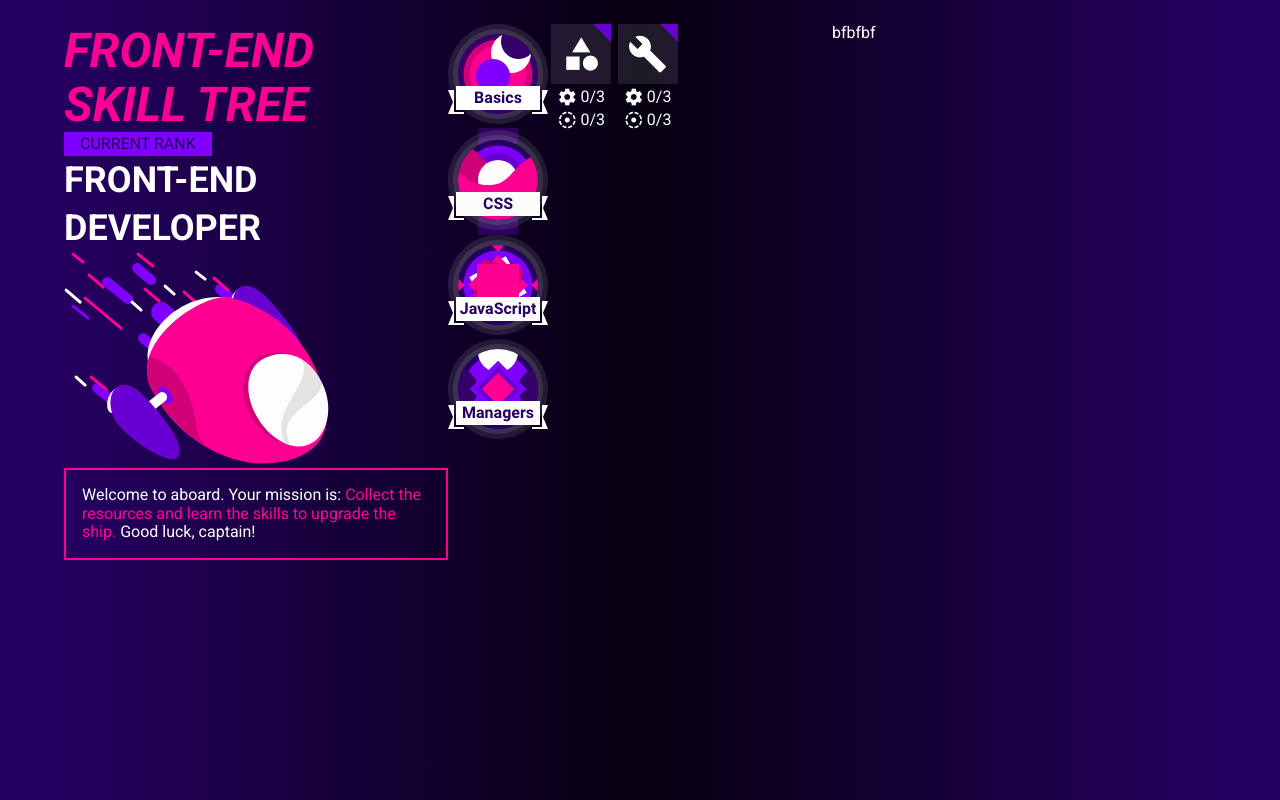
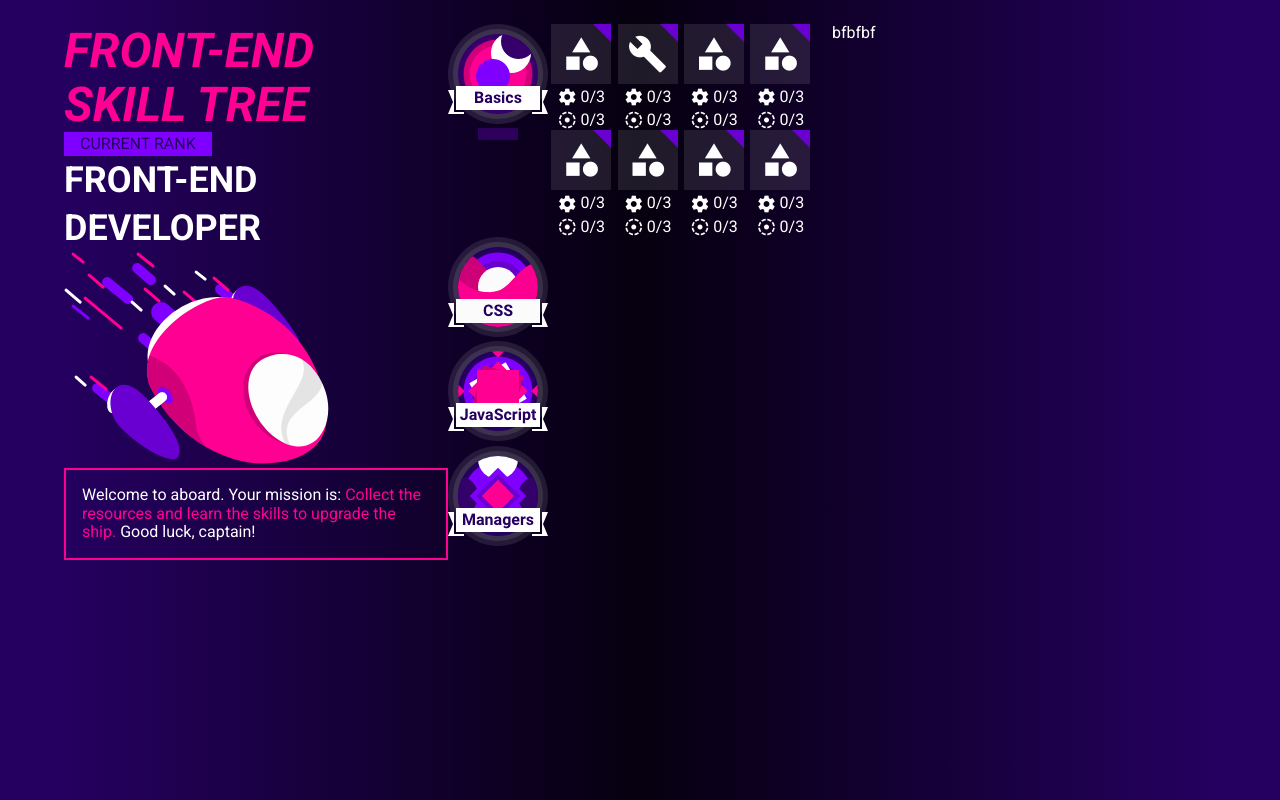
Before and after one commit to littlehorseboy/THE-F2E-Week-9, a website: page index.html in a window 1280 px wide. Drawn offline with nearby package versions, Linux system fonts and the light colour scheme.

Commit message:
feat: 中間欄
如題

todo: arrow

issue 中間欄

```diff
--- a/index.html
+++ b/index.html
@@ -74,6 +74,96 @@
                 </div>
               </div>
             </div>
+            <div class="tree-block__category__right__wrapper">
+              <div class="tree-block__category__right__wrapper__top-icon">
+                <i class="material-icons">category</i>
+              </div>
+              <div class="tree-block__category__right__wrapper__bottom-icon">
+                <div>
+                  <i class="material-icons">settings</i>
+                  <span>0/3</span>
+                </div>
+                <div>
+                  <i class="material-icons">filter_tilt_shift</i>
+                  <span>0/3</span>
+                </div>
+              </div>
+            </div>
+            <div class="tree-block__category__right__wrapper">
+              <div class="tree-block__category__right__wrapper__top-icon">
+                <i class="material-icons">category</i>
+              </div>
+              <div class="tree-block__category__right__wrapper__bottom-icon">
+                <div>
+                  <i class="material-icons">settings</i>
+                  <span>0/3</span>
+                </div>
+                <div>
+                  <i class="material-icons">filter_tilt_shift</i>
+                  <span>0/3</span>
+                </div>
+              </div>
+            </div>
+            <div class="tree-block__category__right__wrapper">
+              <div class="tree-block__category__right__wrapper__top-icon">
+                <i class="material-icons">category</i>
+              </div>
+              <div class="tree-block__category__right__wrapper__bottom-icon">
+                <div>
+                  <i class="material-icons">settings</i>
+                  <span>0/3</span>
+                </div>
+                <div>
+                  <i class="material-icons">filter_tilt_shift</i>
+                  <span>0/3</span>
+                </div>
+              </div>
+            </div>
+            <div class="tree-block__category__right__wrapper">
+              <div class="tree-block__category__right__wrapper__top-icon">
+                <i class="material-icons">category</i>
+              </div>
+              <div class="tree-block__category__right__wrapper__bottom-icon">
+                <div>
+                  <i class="material-icons">settings</i>
+                  <span>0/3</span>
+                </div>
+                <div>
+                  <i class="material-icons">filter_tilt_shift</i>
+                  <span>0/3</span>
+                </div>
+              </div>
+            </div>
+            <div class="tree-block__category__right__wrapper">
+              <div class="tree-block__category__right__wrapper__top-icon">
+                <i class="material-icons">category</i>
+              </div>
+              <div class="tree-block__category__right__wrapper__bottom-icon">
+                <div>
+                  <i class="material-icons">settings</i>
+                  <span>0/3</span>
+                </div>
+                <div>
+                  <i class="material-icons">filter_tilt_shift</i>
+                  <span>0/3</span>
+                </div>
+              </div>
+            </div>
+            <div class="tree-block__category__right__wrapper">
+              <div class="tree-block__category__right__wrapper__top-icon">
+                <i class="material-icons">category</i>
+              </div>
+              <div class="tree-block__category__right__wrapper__bottom-icon">
+                <div>
+                  <i class="material-icons">settings</i>
+                  <span>0/3</span>
+                </div>
+                <div>
+                  <i class="material-icons">filter_tilt_shift</i>
+                  <span>0/3</span>
+                </div>
+              </div>
+            </div>
           </div>
         </div>
         <!-- end Basics -->
--- a/src/source/scss/style.scss
+++ b/src/source/scss/style.scss
@@ -88,13 +88,12 @@ html, body {
       display: flex;
       &__left {
         &__arrow {
-          height: 100%;
           display: flex;
           align-items: stretch;
           justify-content: center;
+          min-height: 12px;
           >div {
             width: 40px;
-            // height: 12px;
             background-color: rgba(53, 0, 106, 0.8);
             display: flex;
           }
@@ -102,6 +101,7 @@ html, body {
       }
       &__right {
         display: flex;
+        flex-wrap: wrap;
         &__wrapper {
           padding-left: 0.2rem;
           padding-right: 0.2rem;
```
Also changed, not shown: src/css/style.css.
